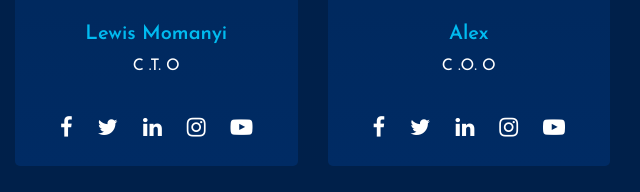
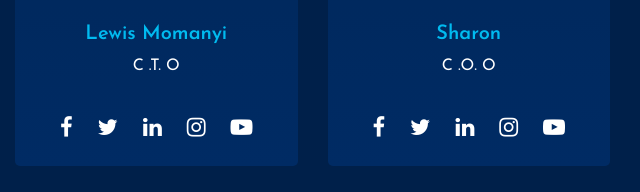
Before and after one commit to brianmaseno/soma, a plain HTML site: page team.html in a window 1280 px wide. Shown: the part 407-599 px from the top of the page, 640-1280 px from the left. Drawn offline with nearby package versions, Linux system fonts and the light colour scheme; some packages are replaced by stand-ins of ours.

Commit message:
refactor: update team page with new member names and roles

```diff
--- a/team.html
+++ b/team.html
@@ -205,7 +205,7 @@
               </div>
               <div class="detail-box">
                 <h5>
-                  Alex
+                  Sharon
                 </h5>
                 <p>
                   C .O. O
```
